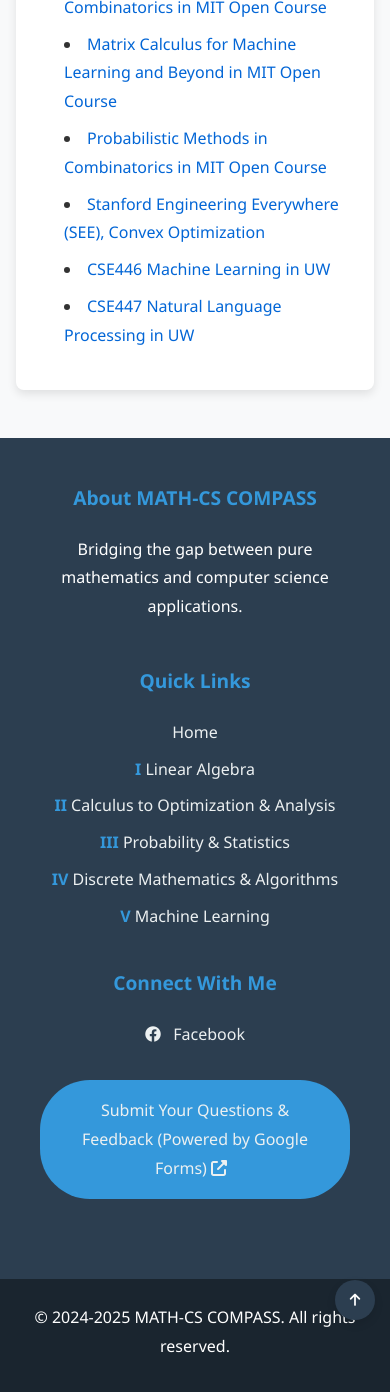
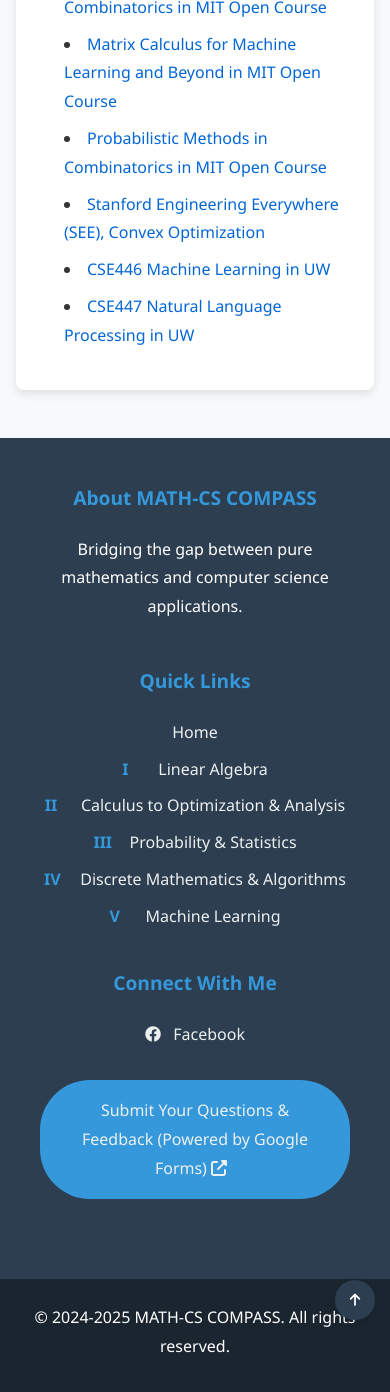
Before and after one commit to Yusukey01/yusukey01.github.io, a Jekyll site: the page built from index.html, in a window 390 px wide and 1400 px high, scrolled down 3532 px. Shown: the top 1392 px of the window. Built offline with Jekyll 4.4.1, drawn with Linux system fonts in a browser that asks for light colours.

Commit message:
fixed footer

```diff
--- a/css/styles.css
+++ b/css/styles.css
@@ -144,9 +144,7 @@
 
   .nav-links li {
       margin-left: var(--spacing-lg);
-      display: grid;
-      grid-template-columns: max-content 1fr;
-      gap: 1rem;
+      display: flex;
       align-items: center;
   }
 
@@ -157,16 +155,18 @@
       padding: var(--spacing-xs) 0;
       position: relative;
       transition: color var(--transition-normal);
-      display: grid;
-      grid-template-columns: subgrid;
-      grid-column: 1 / -1;
+      display: flex;
       align-items: center;
   }
 
   .nav-number {
       font-weight: bold;
       color: var(--primary-color);
+      display: inline-block;
+      width: 1.5em; /* Use em units for proportional sizing */
       text-align: left;
+      flex-shrink: 0; /* Prevent shrinking */
+      margin-right: 0.5rem;
   }
 
   .nav-links a:hover,
@@ -1299,24 +1299,21 @@
         margin: 0;
         padding: var(--spacing-sm) var(--spacing-lg);
         width: 100%;
-    display: grid;
-    grid-template-columns: max-content 1fr;
-    gap: 1rem;
+        display: flex;
         align-items: center;
     }
 
     .nav-links a {
-      display: grid;
-      grid-template-columns: subgrid;
-      grid-column: 1 / -1;
+        display: flex;
         align-items: center;
         width: 100%;
     }
 
     .nav-number {
-      font-weight: bold;
-      color: var(--primary-color);
+        width: 1.5em; /* Same proportional width */
         text-align: left;
+        flex-shrink: 0;
+        margin-right: 0.5rem;
     }
 
     .menu-toggle {
```
Lines whose indentation alone changed are shown as unchanged.
